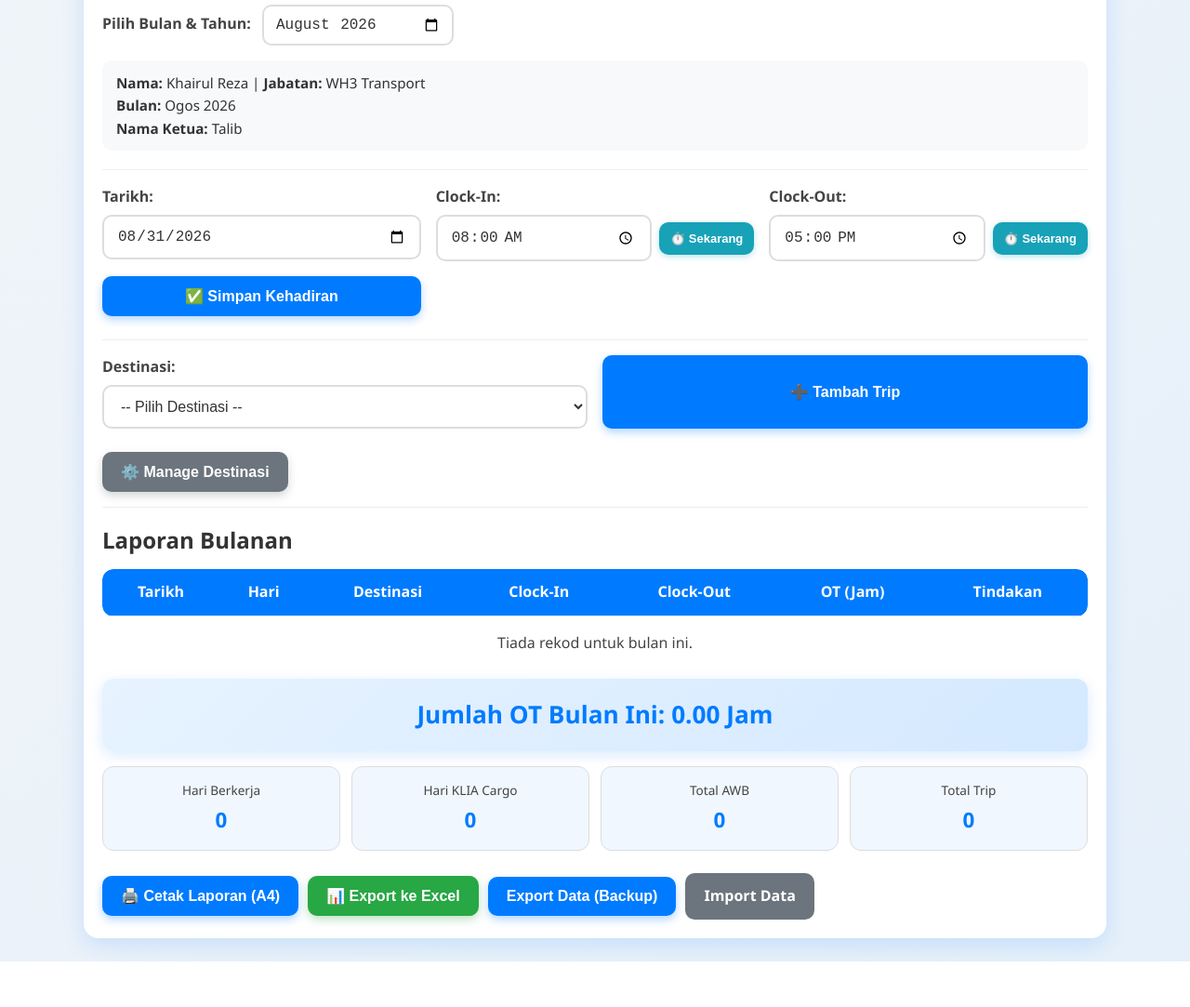
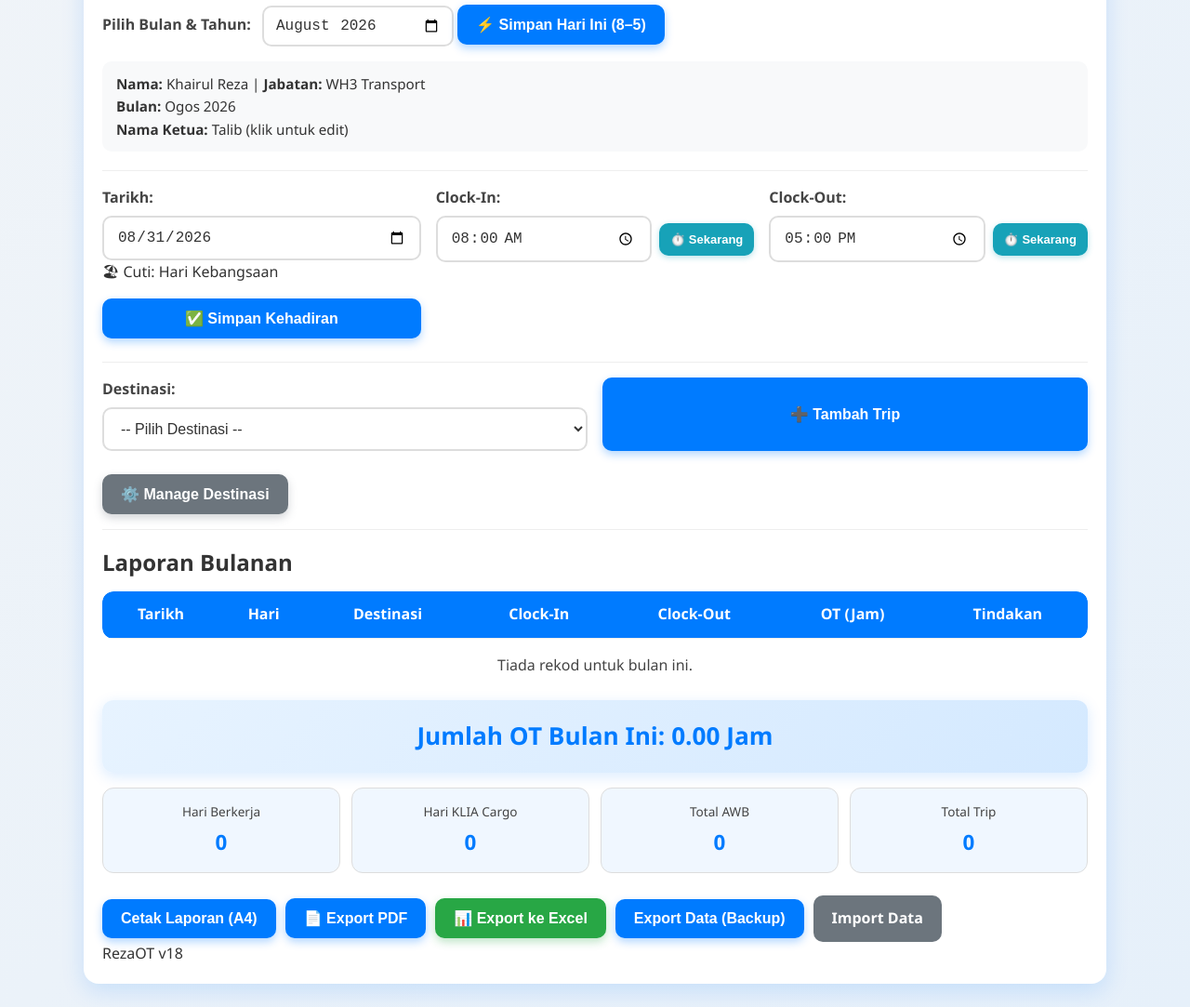
Before and after one commit to reza5208/RezaOT-v2, a plain HTML site: page index.html in a window 1280 px wide. Shown: the part 160-1243 px from the top of the page at 93% size. Before the commit the page ends 1194 px from the top, so only its background shows below. Drawn offline with Linux system fonts and the light colour scheme; no server answers.

Commit message:
feat: v18 UI — quick-save, holiday badge, PDF btn, OT settings, supervisor edit

```diff
--- a/index.html
+++ b/index.html
@@ -20,13 +20,17 @@
     <script src="https://www.gstatic.com/firebasejs/10.14.1/firebase-app-compat.js"></script>
     <script src="https://www.gstatic.com/firebasejs/10.14.1/firebase-database-compat.js"></script>
     <script src="https://cdnjs.cloudflare.com/ajax/libs/xlsx/0.18.5/xlsx.full.min.js"></script>
+    <script src="https://cdnjs.cloudflare.com/ajax/libs/html2pdf.js/0.10.1/html2pdf.bundle.min.js"></script>
 </head>
 <body>
     <div class="container">
         <header>
             <div class="header-top">
                 <h1><span class="no-print">🚛 </span>Report Trips dan OT</h1>
-                <button type="button" id="darkModeBtn" class="icon-btn no-print" title="Tukar tema">🌙</button>
+                <div class="header-actions no-print">
+                    <button type="button" id="otSettingsBtn" class="icon-btn" title="Settings OT">⚙️</button>
+                    <button type="button" id="darkModeBtn" class="icon-btn" title="Tukar tema">🌙</button>
+                </div>
             </div>
             <p class="no-print">WH3 Transport - Khairul Reza</p>
             <p class="no-print sync-status sync-syncing" id="syncStatus">● Syncing…</p>
@@ -36,12 +40,14 @@
         <div class="no-print controls">
             <label for="monthYear">Pilih Bulan & Tahun:</label>
             <input type="month" id="monthYear" required>
+            <button type="button" id="quickSaveTodayBtn" class="quick-btn">⚡ Simpan Hari Ini (8–5)</button>
         </div>
 
         <div class="header-info">
             <p><strong>Nama:</strong> Khairul Reza | <strong>Jabatan:</strong> WH3 Transport</p>
             <p><strong>Bulan:</strong> <span id="currentMonth"></span></p>
-            <p><strong>Nama Ketua:</strong> <span id="supervisorName">Talib</span></p>
+            <p><strong>Nama Ketua:</strong> <span id="supervisorName" class="editable-name">Talib</span>
+               <span class="no-print edit-hint">(klik untuk edit)</span></p>
         </div>
 
         <hr class="no-print">
@@ -50,6 +56,7 @@
             <div>
                 <label for="date">Tarikh:</label>
                 <input type="date" id="date" required>
+                <span id="holidayBadge" class="holiday-badge" hidden></span>
             </div>
             <div>
                 <label for="clockIn">Clock-In:</label>
@@ -165,7 +172,8 @@
         </div>
 
         <div class="no-print actions">
-            <button id="printButton">🖨️ Cetak Laporan (A4)</button>
+            <button id="printButton">Cetak Laporan (A4)</button>
+            <button id="exportPdfBtn" class="pdf-btn">📄 Export PDF</button>
             <button id="exportExcelBtn" class="excel-btn">📊 Export ke Excel</button>
             <button id="exportDataBtn">Export Data (Backup)</button>
             <label class="import-btn">
@@ -173,6 +181,7 @@
                 <input type="file" id="importDataInput" accept=".json" style="display:none;">
             </label>
         </div>
+        <p class="no-print version-badge">RezaOT v18</p>
     </div>
 
     <div id="toast" class="toast no-print" hidden></div>
```
